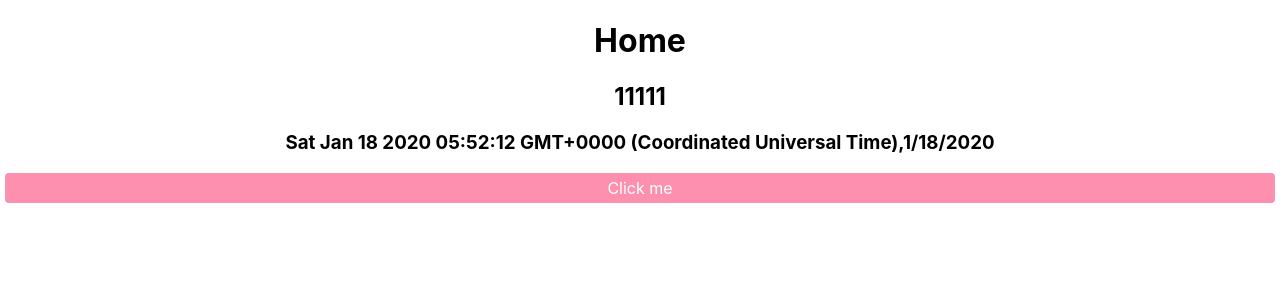
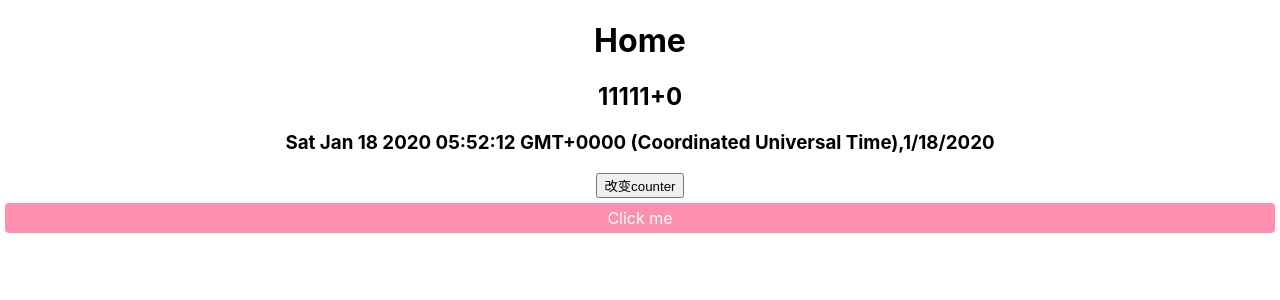
Before and after one commit to rzh11111111/react-exercise, a React (Create React App) app: page / in a window 1280 px wide. Shown: the top 300 px of the page. Built offline with nearby package versions, Linux system fonts and the light colour scheme.

Commit message:
this.setState

```diff
--- a/src/pages/Home.js
+++ b/src/pages/Home.js
@@ -2,8 +2,10 @@ import React, {Component} from "react";
 export default class Home extends Component {
     constructor(props){ //状态管理生命周期
         super(props);
+        //使用state属性维护状态，在构造函数中初始化状态
         this.state= {
-            date:new Date()
+            date:new Date(),
+            counter:0
         }
     }
     //组件挂载完成之后
@@ -18,14 +20,66 @@ export default class Home extends Component {
     componentWillUnmount(){
         // clearInterval(this.timerId)
     }
+    setCounter=()=> {
+        setTimeout(()=>{
+
+            this.setState({//https://www.jianshu.com/p/799b8a14ef96
+ //通过js的事件绑定程序 addEventListener 和使用setTimeout/setInterval
+//等 React 无法掌控的 APIs情况下，setState是同步更新state
+                counter:this.state.counter + 2,
+            })
+            console.log(this.state.counter)
+        },0)
+
+        // this.setState(nextState => { //异步
+        //     return {
+        //         counter:nextState.counter +1
+        //     }
+        // })
+        // this.setState(nextState => { //异步
+        //     return {
+        //         counter:nextState.counter +2
+        //     }
+        // })
+
+
+
+
+    }
+    // setCounter=async ()=> { //async await
+    //     await this.setState({ //
+    //         counter:this.state.counter +1
+    //     })
+    //     await this.setState({ //
+    //         counter:this.state.counter +2
+    //     })
+
+
+
+    //     console.log(this.state.counter)
+    // }
+
+    // setCounter=()=> {
+    //     this.setState({ //异步
+    //         counter:this.state.counter +1
+    //     })
+    //     this.setState({ //异步，打印2，因为2个拿到的this.state.counter都是0
+    //         counter:this.state.counter +2
+    //     })
+
+
+
+    //     console.log(this.state.counter)
+    // }
     render() {
         const ceshi = '11111'
-        const {date} = this.state
+        const {date,counter} = this.state
         console.log(date,typeof date)
         return (<div>
             <h1>Home</h1>
-            <h2>{ceshi}</h2>
+            <h2>{ceshi +"+"+ counter}</h2>
             <h3>{date.toString()+','+date.toLocaleDateString()}</h3>
+            <button onClick={this.setCounter}>改变counter</button>
             </div>);
     }
 }
```
